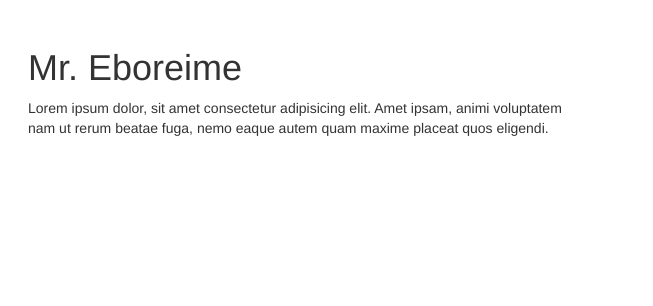
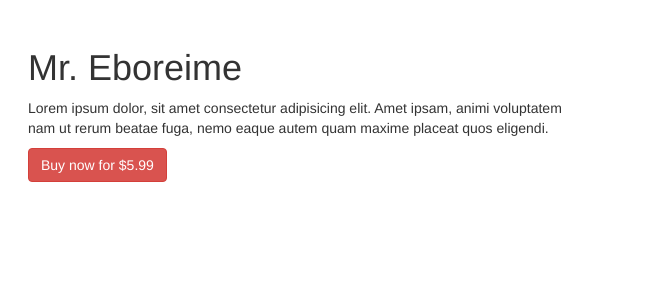
Before and after one commit to ikhaz/books-landingpage, a plain HTML site: page src/index.html in a window 1280 px wide. Shown: the part 733-1039 px from the top of the page, 627-1280 px from the left. Drawn offline with nearby package versions, Linux system fonts and the light colour scheme.

Commit message:
added a new button

```diff
--- a/src/index.html
+++ b/src/index.html
@@ -125,6 +125,7 @@
                             <p>
                                 Lorem ipsum dolor, sit amet consectetur adipisicing elit. Amet ipsam, animi voluptatem nam ut rerum beatae fuga, nemo eaque autem quam maxime placeat quos eligendi.
                             </p>
+                            <button class="btn btn-danger">Buy now for $5.99</button>
                         </div>
                     </div>
                 </div>
```
